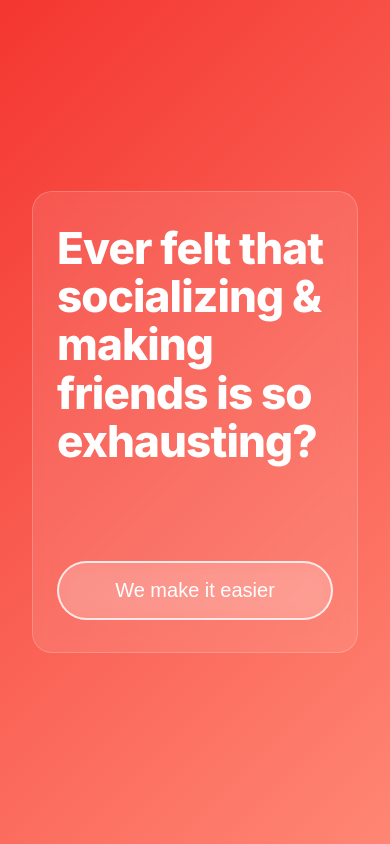
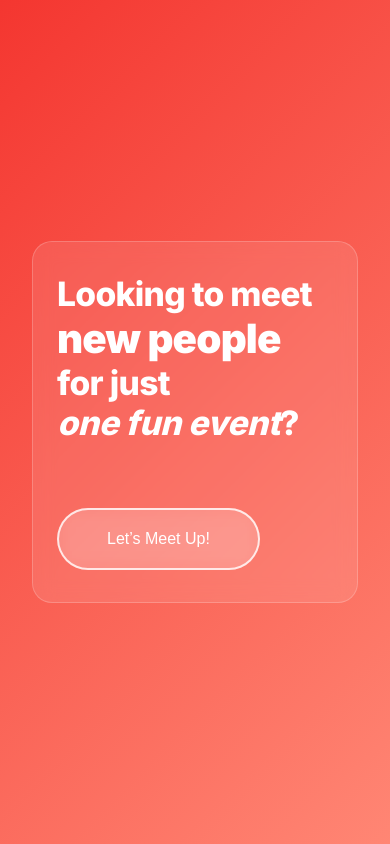
Before and after one commit to jayhonglee/hangout_db, a Next.js app: page / in a window 390 px wide. Built offline with nearby package versions, Linux system fonts and the light colour scheme.

Commit message:
update intro page

```diff
--- a/app/globals.css
+++ b/app/globals.css
@@ -465,7 +465,7 @@ body {
   max-width: 1000px;
   width: 100%;
   text-align: left;
-  padding: 4rem 3rem;
+  padding: 4rem 6rem;
   background: rgba(255, 255, 255, 0.1);
   backdrop-filter: blur(10px);
   border-radius: 20px;
@@ -473,9 +473,6 @@ body {
 }
 
 .welcome-header {
-  display: flex;
-  align-items: center;
-  justify-content: center;
   margin-bottom: 4rem;
 }
 
@@ -498,12 +495,31 @@ body {
 .welcome-question {
   font-size: 4.5rem;
   font-weight: 800;
-  margin-bottom: 4rem;
+  margin-bottom: 0rem;
   color: var(--text-light);
   line-height: 1.1;
   letter-spacing: -0.02em;
   word-wrap: break-word;
   max-width: 100%;
+}
+
+.emphasis-primary {
+  color: white;
+  font-size: 1.2em;
+  font-weight: 900;
+  position: relative;
+  display: inline-block;
+  letter-spacing: -0.02em;
+}
+
+.emphasis-secondary {
+  color: white;
+  font-size: 1em;
+  font-weight: 800;
+  position: relative;
+  display: inline-block;
+  letter-spacing: -0.01em;
+  font-style: italic;
 }
 
 .welcome-button {
@@ -528,7 +544,7 @@ body {
   transform: translateY(0);
 }
 
-@media (max-width: 768px) {
+/* @media (max-width: 768px) {
   .welcome-content {
     padding: 2rem 1.5rem;
   }
@@ -539,9 +555,16 @@ body {
 
   .welcome-question {
     font-size: 2.75rem;
-    margin-bottom: 3rem;
-    line-height: 1.1;
+    line-height: 1;
     word-wrap: break-word;
+  }
+
+  .emphasis-primary {
+    font-size: 1.15em;
+  }
+
+  .emphasis-secondary {
+    font-size: 1.05em;
   }
 
   .welcome-button {
@@ -550,15 +573,15 @@ body {
     width: 100%;
     text-align: center;
   }
-}
+} */
 
-@media (max-width: 380px) {
+@media (max-width: 767px) {
   .welcome-content {
-    padding: 1.5rem 1rem;
+    padding: 2rem 1.5rem;
   }
 
   .welcome-main-title {
-    font-size: 2.25rem;
+    font-size: 2.1rem;
   }
 
   .welcome-subtitle-apps {
@@ -566,8 +589,12 @@ body {
   }
 
   .welcome-question {
-    font-size: 2.25rem;
+    font-size: 2.1rem;
     line-height: 1.2;
+  }
+
+  .welcome-button {
+    font-size: 1rem;
   }
 }
 
@@ -1091,7 +1118,7 @@ body {
 /* Person Detail Card Styles */
 .person-detail-card {
   position: absolute;
-  bottom: -5.0rem;
+  bottom: -5rem;
   left: 7.5rem;
   background: white;
   padding: 1rem;
@@ -1222,9 +1249,9 @@ body {
   }
 
   .person-detail-card {
-    left: 9.0rem;
+    left: 9rem;
     width: calc(100% - 3rem);
-    bottom: -1.0rem;
+    bottom: -1rem;
     height: 180px;
   }
 }
--- a/app/page.tsx
+++ b/app/page.tsx
@@ -10,9 +10,11 @@ export default function Home() {
       <div className="welcome-content">
         <div className="welcome-header">
           <h2 className="welcome-question">
-            Ever felt that<br />
-            socializing & making<br />
-            friends is so exhausting?
+            Looking to meet
+            <br />
+            <span className="emphasis-primary">new people</span>
+            <br />
+            for just <span className="emphasis-secondary">one fun event</span>?
           </h2>
         </div>
 
@@ -20,7 +22,7 @@ export default function Home() {
           className="welcome-button"
           onClick={() => router.push("/intro")}
         >
-          We make it easier
+          Let’s Meet Up!
         </button>
       </div>
     </div>
```
